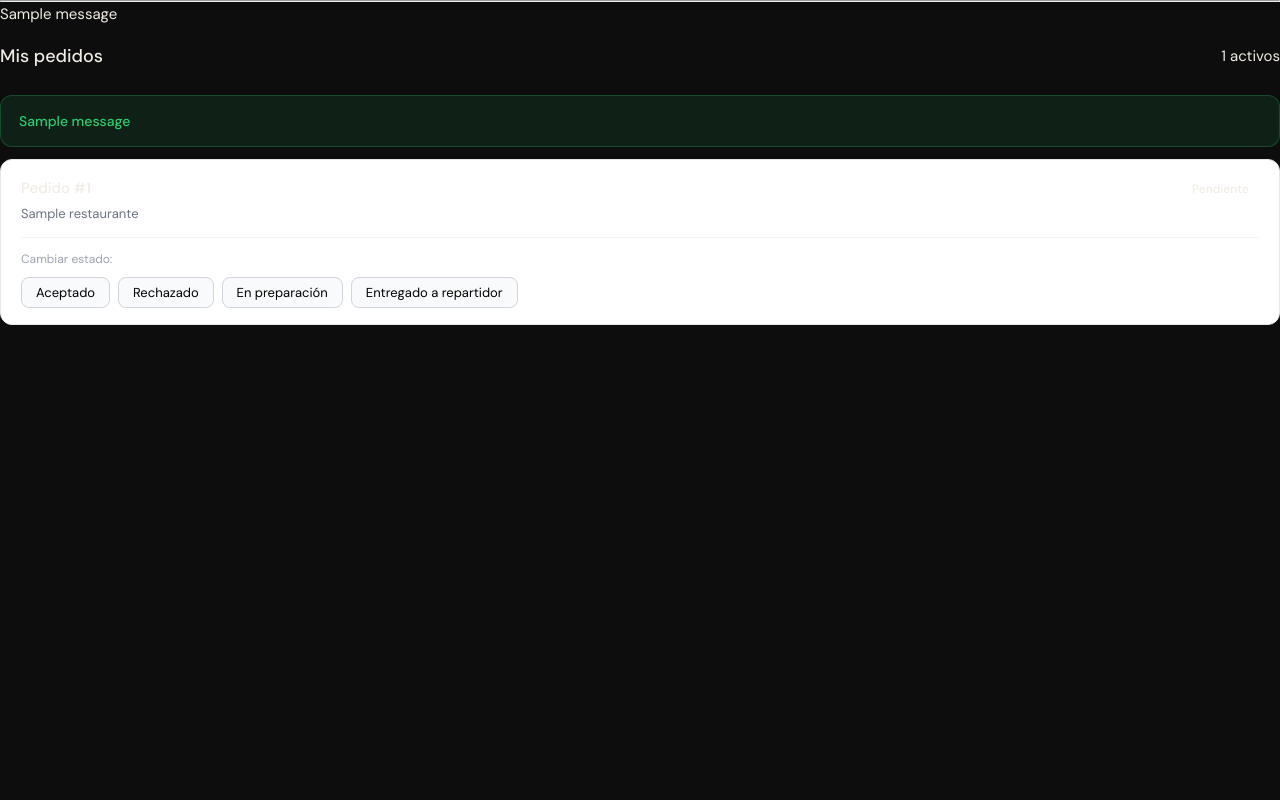
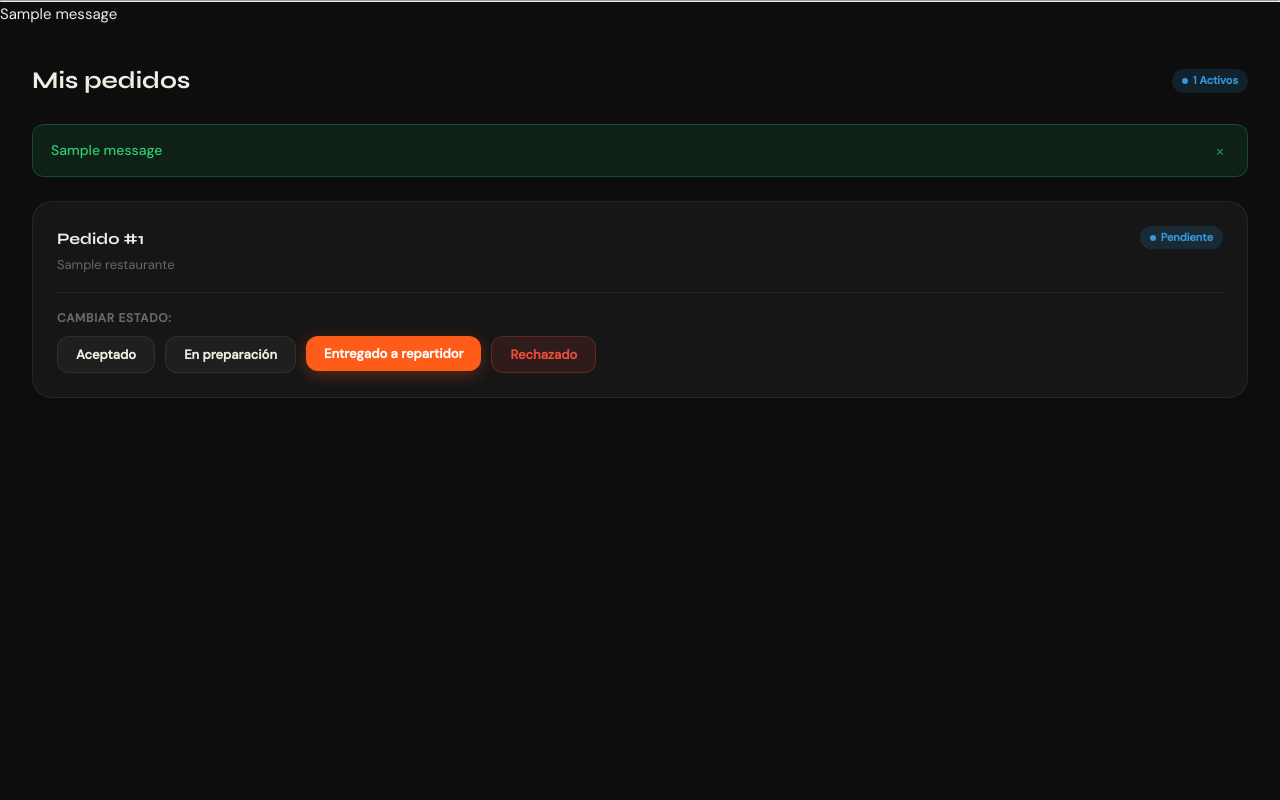
Before and after one commit to Mariafernandarj/Entrega-R-pida, a Django app: template templates/ver_pedidos_restaurante.html in a window 1280 px wide. Run offline with Django 5.2, Linux system fonts and the light colour scheme; the template is opened without the code that fills it: values that come from a table or form of the project are taken from there, others are empty; tables that the repository leaves empty hold one stand-in row (values such as "Sample post"); one stand-in notice (Sample message) is shown.

Commit message:
Ya quedo aceptar pedidos y cambiar estado de restaurante

```diff
--- a/templates/ver_pedidos_restaurante.html
+++ b/templates/ver_pedidos_restaurante.html
@@ -1,46 +1,68 @@
 {% extends 'base.html' %}
 {% block content %}
 
-<div style="padding: 1rem 0;">
+<div class="page-content">
 
-  <div style="display:flex; align-items:center; justify-content:space-between; margin-bottom:1.5rem;">
-    <p style="font-size:18px; font-weight:500; margin:0;">Mis pedidos</p>
-    <span>{{ pedidos|length }} activos</span>
+  <div style="display: flex; align-items: center; justify-content: space-between; margin-bottom: 24px;">
+    <h2 style="font-family: var(--font-display); font-size: 24px; font-weight: 700;">Mis pedidos</h2>
+    <span class="badge badge-asignado">{{ pedidos|length }} activos</span>
   </div>
 
+  {% if messages %}
+    <div class="messages-container" style="padding: 0; margin-bottom: 24px;">
       {% for message in messages %}
-    <div class="alert alert-{{ message.tags }}" style="margin-bottom:12px;">{{ message }}</div>
+        <div class="alert alert-{{ message.tags }}">
+          {{ message }}
+          <button class="alert-close" onclick="this.parentElement.style.display='none';">&times;</button>
+        </div>
       {% endfor %}
+    </div>
+  {% endif %}
 
   {% for pedido in pedidos %}
-  <div style="background:white; border:1px solid #e5e7eb; border-radius:12px; padding:1rem 1.25rem; margin-bottom:12px;">
+    <div class="card" style="margin-bottom: 16px;">
 
-    <div style="display:flex; justify-content:space-between; align-items:flex-start; margin-bottom:12px;">
+      <div class="card-header" style="margin-bottom: 16px; align-items: flex-start;">
         <div>
-        <p style="font-weight:500; font-size:15px; margin:0;">Pedido #{{ pedido.id }}</p>
-        <p style="font-size:13px; color:#6b7280; margin:4px 0 0;">{{ pedido.restaurante }}</p>
+          <h3 class="card-title">Pedido #{{ pedido.id }}</h3>
+          <p style="color: var(--text-muted); font-size: 13px; margin-top: 4px;">{{ pedido.restaurante }}</p>
         </div>
-      <span style="font-size:12px; font-weight:500; padding:4px 10px; border-radius:8px;
-        {% if pedido.estado == 'aceptado' %}background:#E6F1FB; color:#0C447C;
-        {% elif pedido.estado == 'preparando' %}background:#EAF3DE; color:#27500A;
-        {% elif pedido.estado == 'rechazado' %}background:#FCEBEB; color:#791F1F;
-        {% elif pedido.estado == 'entregado_repartidor' %}background:#FAEEDA; color:#633806;
-        {% endif %}">
+
+        <span class="badge
+          {% if pedido.estado == 'aceptado' %}badge-asignado
+          {% elif pedido.estado == 'preparando' %}badge-pendiente
+          {% elif pedido.estado == 'rechazado' %}badge-cancelado
+          {% elif pedido.estado == 'entregado_repartidor' %}badge-en_camino
+          {% else %}badge-asignado{% endif %}">
           {{ pedido.get_estado_display }}
         </span>
       </div>
 
-    <div style="border-top:1px solid #f3f4f6; padding-top:12px;">
-      <p style="font-size:12px; color:#9ca3af; margin:0 0 8px;">Cambiar estado:</p>
-      <div style="display:flex; flex-wrap:wrap; gap:8px;">
+      <div style="border-top: 1px solid var(--border); padding-top: 16px;">
+        <label>Cambiar estado:</label>
+        <div style="display: flex; flex-wrap: wrap; gap: 10px;">
 
           {% if pedido.estado != 'aceptado' %}
           <form method="POST" action="{% url 'cambiar_estado_pedido' pedido.id %}">
             {% csrf_token %}
             <input type="hidden" name="estado" value="aceptado">
-          <button type="submit" style="font-size:13px; padding:6px 14px; border-radius:8px; border:1px solid #d1d5db; background:#f9fafb; cursor:pointer;">
-            Aceptado
-          </button>
+            <button type="submit" class="btn btn-ghost">Aceptado</button>
+          </form>
+          {% endif %}
+
+          {% if pedido.estado != 'preparando' %}
+          <form method="POST" action="{% url 'cambiar_estado_pedido' pedido.id %}">
+            {% csrf_token %}
+            <input type="hidden" name="estado" value="preparando">
+            <button type="submit" class="btn btn-ghost">En preparación</button>
+          </form>
+          {% endif %}
+
+          {% if pedido.estado != 'entregado_repartidor' %}
+          <form method="POST" action="{% url 'cambiar_estado_pedido' pedido.id %}">
+            {% csrf_token %}
+            <input type="hidden" name="estado" value="entregado_repartidor">
+            <button type="submit" class="btn btn-primary">Entregado a repartidor</button>
           </form>
           {% endif %}
 
@@ -48,37 +70,20 @@
           <form method="POST" action="{% url 'cambiar_estado_pedido' pedido.id %}">
             {% csrf_token %}
             <input type="hidden" name="estado" value="rechazado">
-          <button type="submit" style="font-size:13px; padding:6px 14px; border-radius:8px; border:1px solid #d1d5db; background:#f9fafb; cursor:pointer;">
-            Rechazado
-          </button>
-        </form>
-        {% endif %}
-
-        {% if pedido.estado != 'preparando' %}
-        <form method="POST" action="{% url 'cambiar_estado_pedido' pedido.id %}">
-          {% csrf_token %}
-          <input type="hidden" name="estado" value="preparando">
-          <button type="submit" style="font-size:13px; padding:6px 14px; border-radius:8px; border:1px solid #d1d5db; background:#f9fafb; cursor:pointer;">
-            En preparación
-          </button>
-        </form>
-        {% endif %}
-
-        {% if pedido.estado != 'entregado_repartidor' %}
-        <form method="POST" action="{% url 'cambiar_estado_pedido' pedido.id %}">
-          {% csrf_token %}
-          <input type="hidden" name="estado" value="entregado_repartidor">
-          <button type="submit" style="font-size:13px; padding:6px 14px; border-radius:8px; border:1px solid #d1d5db; background:#f9fafb; cursor:pointer;">
-            Entregado a repartidor
-          </button>
+            <button type="submit" class="btn btn-danger">Rechazado</button>
           </form>
           {% endif %}
 
         </div>
       </div>
     </div>
+
   {% empty %}
-    <p style="color:#9ca3af; text-align:center; padding:2rem;">No tienes pedidos activos.</p>
+    <div class="empty-state">
+      <div class="empty-state-icon">📦</div>
+      <h3>No tienes pedidos activos</h3>
+      <p>Cuando recibas nuevos pedidos, aparecerán aquí.</p>
+    </div>
   {% endfor %}
 
 </div>
```
Lines whose indentation alone changed are shown as unchanged.
